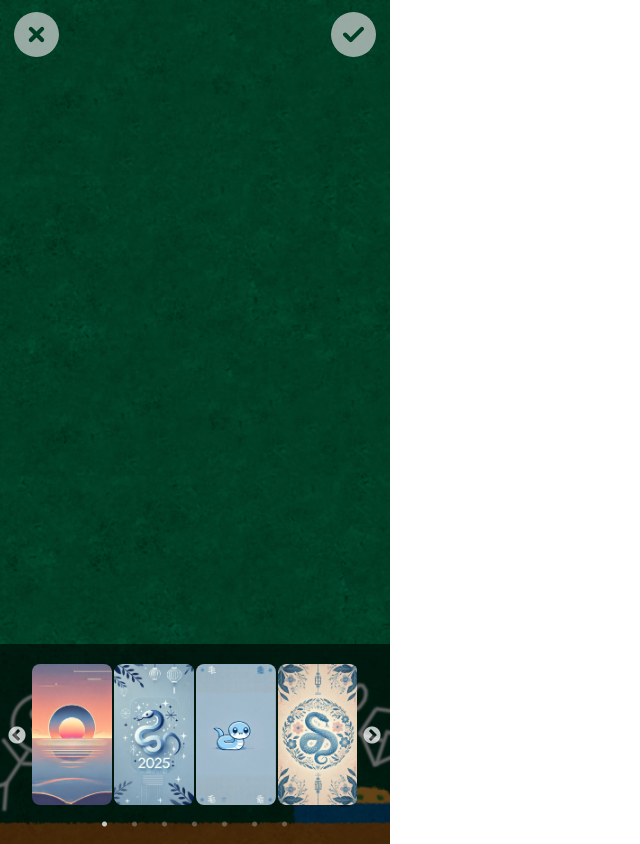
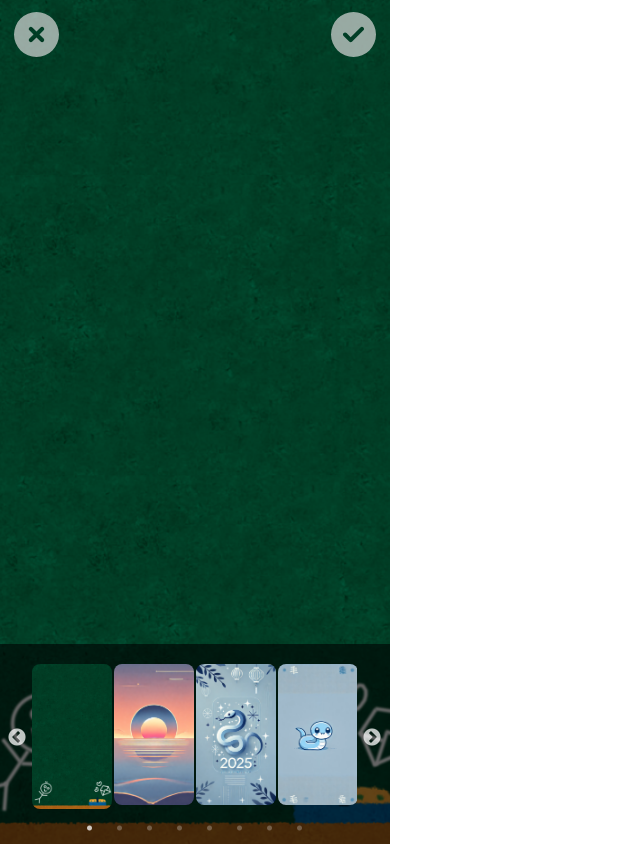
Before and after one commit to memory-page/memory-page-frontend, a React (Vite) app: page /board/create in a window 1280 px wide. Shown: the whole page, without its empty margins (0-640 px from the left). Built offline with nearby package versions, Linux system fonts and the light colour scheme.

Commit message:
feature: 배경 이미지 클릭 시 해당  배경 이미지로 변경

```diff
--- a/src/pages/Board/CreatePage.tsx
+++ b/src/pages/Board/CreatePage.tsx
@@ -1,5 +1,4 @@
 import styled from 'styled-components';
-import backgroundImg from '../../assets/background.png';
 import { FontAwesomeIcon } from '@fortawesome/react-fontawesome';
 import {
   faCircleCheck,
@@ -8,22 +7,23 @@ import {
 import Slider from 'react-slick';
 import 'slick-carousel/slick/slick.css';
 import 'slick-carousel/slick/slick-theme.css';
-import React from 'react';
+import { useState } from 'react';
+import backgroundImg from '../../assets/background.png';
 import bg1 from '../../assets/bg-1.png';
 import bg2 from '../../assets/bg-2.png';
 import bg3 from '../../assets/bg-3.png';
 import bg4 from '../../assets/bg-4.png';
 import bg5 from '../../assets/bg-5.png';
 
-const backgroundImages = [bg1, bg2, bg3, bg4, bg5, bg5, bg5];
+const backgroundImages = [backgroundImg, bg1, bg2, bg3, bg4, bg5, bg5, bg5];
 
 const CreatePage = () => {
-  const [selectedBackground, setSelectedBackground] = React.useState(
+  const [selectedBackground, setSelectedBackground] = useState(
     backgroundImages[0]
   );
 
   const handleBackgroundChange = (image: string) => {
-    setSelectedBackground(image);
+    setSelectedBackground(image); // 상태를 클릭한 이미지로 업데이트
   };
 
   const sliderSettings = {
@@ -35,7 +35,7 @@ const CreatePage = () => {
   };
 
   return (
-    <CreateContainer>
+    <CreateContainer background={selectedBackground}>
       <Header>
         <CancelButton>
           <FontAwesomeIcon icon={faCircleXmark} />
@@ -49,7 +49,10 @@ const CreatePage = () => {
           {backgroundImages.map((image, index) => (
             <SlideItem
               key={index}
-              onClick={() => handleBackgroundChange(image)}
+              onClick={() => {
+                handleBackgroundChange(image);
+                console.log(selectedBackground);
+              }}
             >
               <img src={image} alt={`bg${index + 1}`} />
             </SlideItem>
@@ -61,17 +64,16 @@ const CreatePage = () => {
 };
 export default CreatePage;
 
-const CreateContainer = styled.div`
+const CreateContainer = styled.div<{ background: string }>`
   height: 100%;
   display: flex;
   flex-direction: column;
   align-items: center;
   color: white;
-  background-image: url(${backgroundImg});
+  background-image: url(${(props) => props.background});
   background-size: cover;
   background-position: center;
   background-repeat: no-repeat;
-
   position: relative;
 `;
 
```
